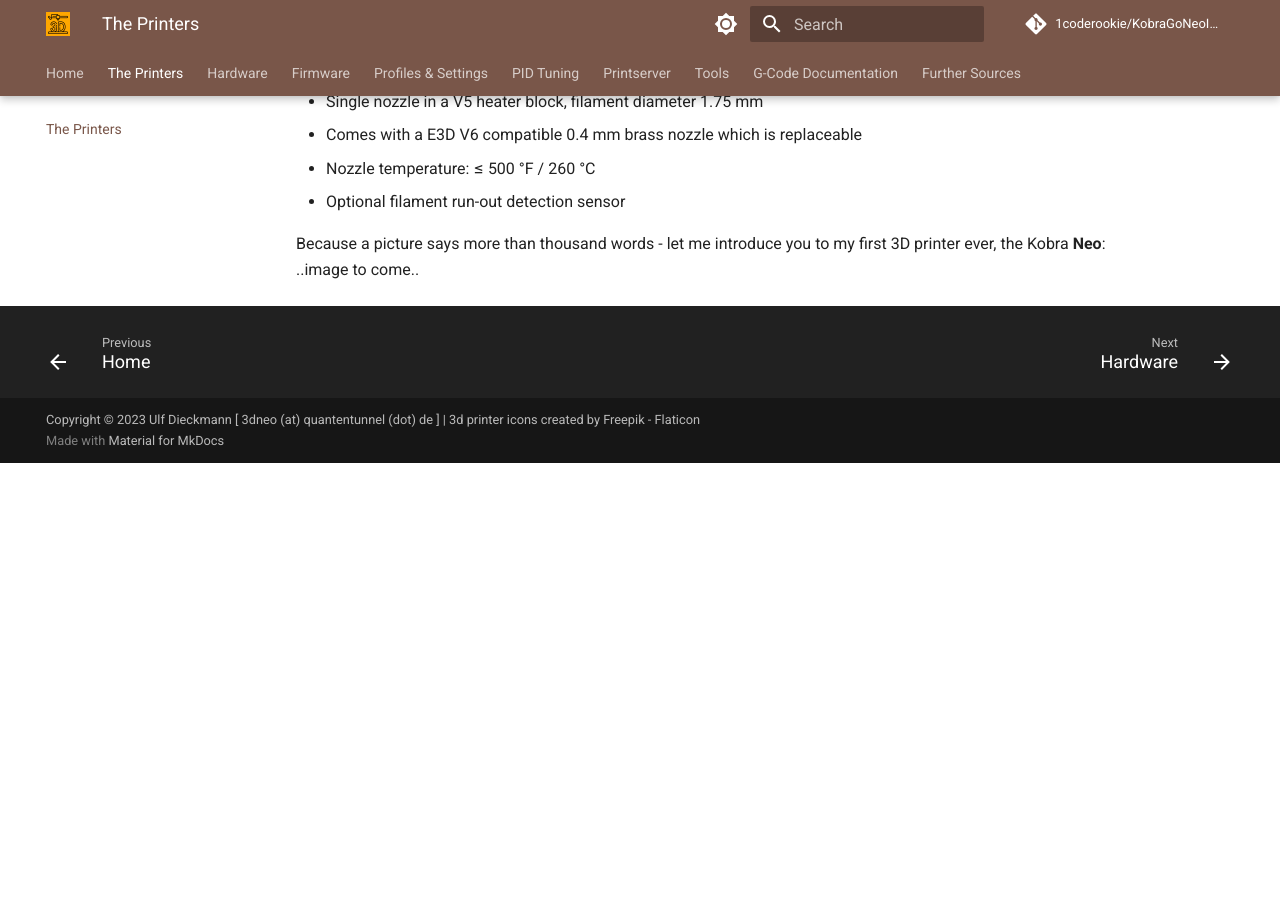
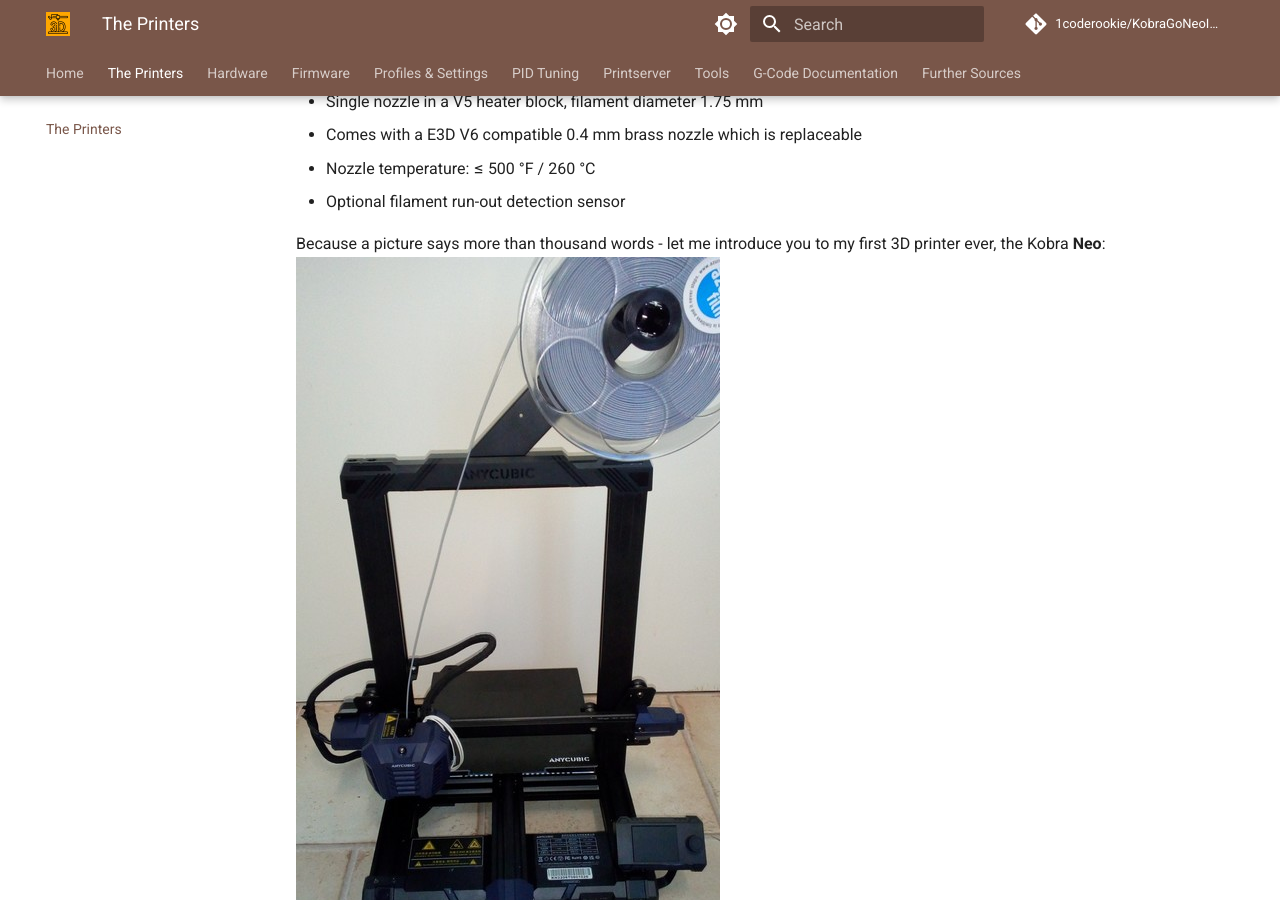
Before and after one commit to 1coderookie/KobraGoNeoInsights, an MkDocs documentation site: the page built from docs/printers.md, in a window 1280 px wide and 900 px high, scrolled down 1070 px. Built offline with MkDocs 1.6.1 and Material for MkDocs 9.7.7, drawn with Linux system fonts in a browser that asks for light colours; comment, search, counter and statistics services are not loaded; before the commit the page ends 1533 px from its top, so only the background shows below that.

Commit message:
Update printers.md

```diff
--- a/docs/printers.md
+++ b/docs/printers.md
@@ -36,4 +36,4 @@
 - Optional filament run-out detection sensor
 
 Because a picture says more than thousand words - let me introduce you to my first 3D printer ever, the Kobra **Neo**:
-..image to come..
+![Kobra Neo](assets/images/printers_neo_web.jpg)
```
